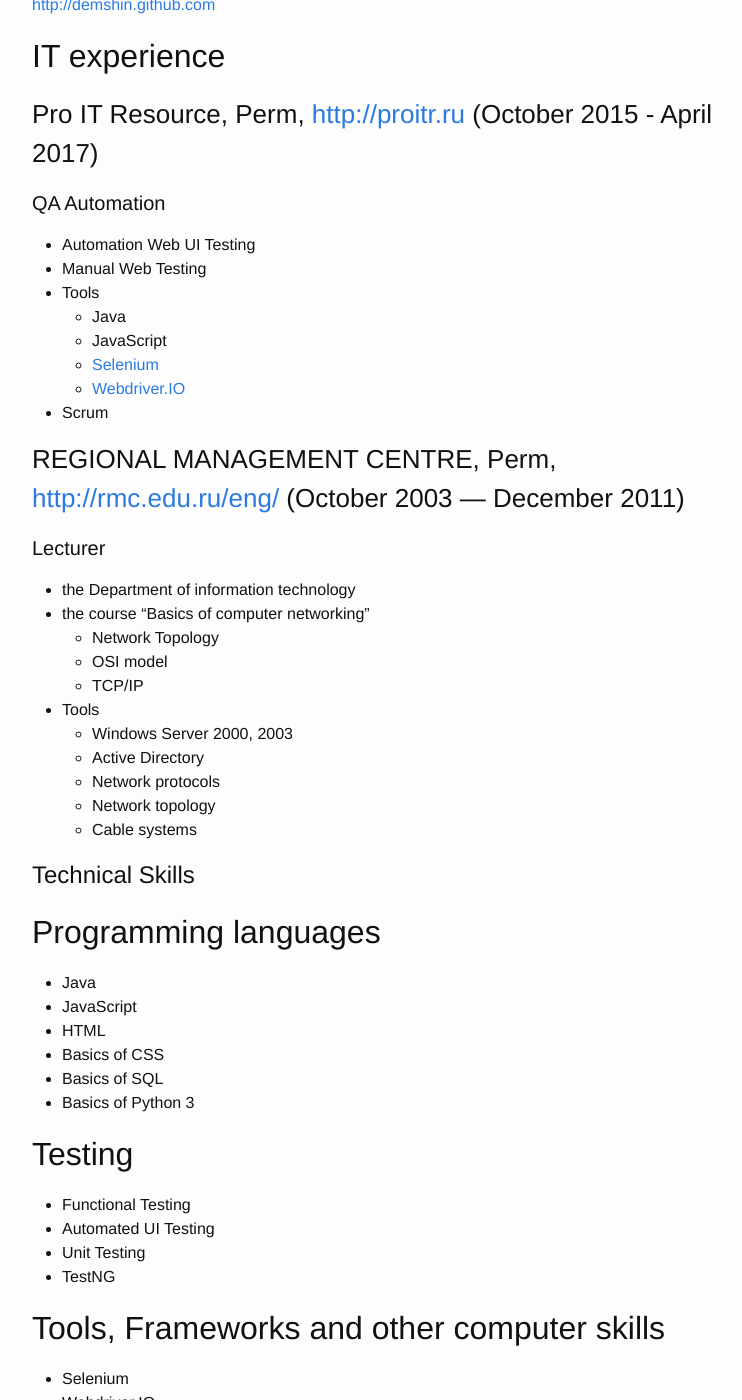
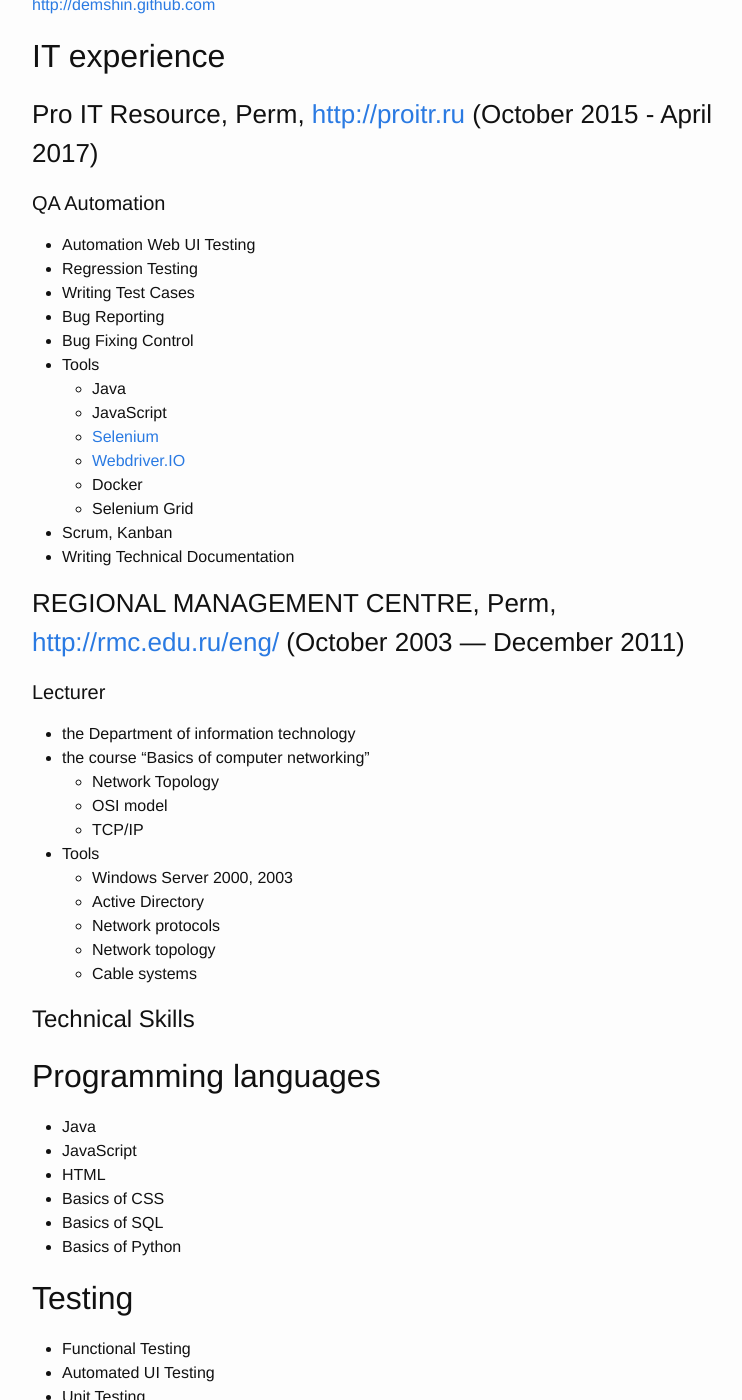
Before and after one commit to demshin/demsh.in, a Jekyll site: the page built from about.md, in a window 1280 px wide and 1400 px high, scrolled down 246 px. Shown: the whole window, without its empty margins (238-980 px from the left). Built offline with Jekyll 4.4.1, drawn with Linux system fonts in a browser that asks for light colours; some of the changed text lies outside the part shown.

Commit message:
+ добавки в резюме

```diff
--- a/about.md
+++ b/about.md
@@ -18,13 +18,19 @@ web: <http://demshin.github.com>
 #### QA Automation
 
 - Automation Web UI Testing
-- Manual Web Testing
+- Regression Testing
+- Writing Test Cases
+- Bug Reporting
+- Bug Fixing Control
 - Tools
   - Java
   - JavaScript
   - [Selenium](http://seleniumhq.org)
   - [Webdriver.IO](http://webdriver.io)
-- Scrum
+  - Docker
+  - Selenium Grid
+- Scrum, Kanban
+- Writing Technical Documentation
 
 ### REGIONAL MANAGEMENT CENTRE, Perm, <http://rmc.edu.ru/eng/> (October 2003 — December 2011)
 #### Lecturer
@@ -49,7 +55,7 @@ web: <http://demshin.github.com>
 - HTML
 - Basics of CSS
 - Basics of SQL
-- Basics of Python 3
+- Basics of Python
 
 ## Testing
 - Functional Testing
@@ -62,9 +68,15 @@ web: <http://demshin.github.com>
 - Webdriver.IO
 - EJB3
 - jQuery basics
-- AngularJS
+- AngularJS 1
 - NodeJS
 - IntelliJ IDEA, Sublime, Atom
 - Databases: PostgreSQL
 - Version control software: git
 - OS: Mac OS X, Linux
+- Atlassian Jira, Confluence
+
+## Other skills
+- very good Russian
+- reading technical documentation on English
+- easily communicate with people
```
Also changed, not shown: _drafts/2017-05-18-seleniumhq.md (+2 -0 lines), _drafts/REST-Assured.md (added, +8 -0 lines).
